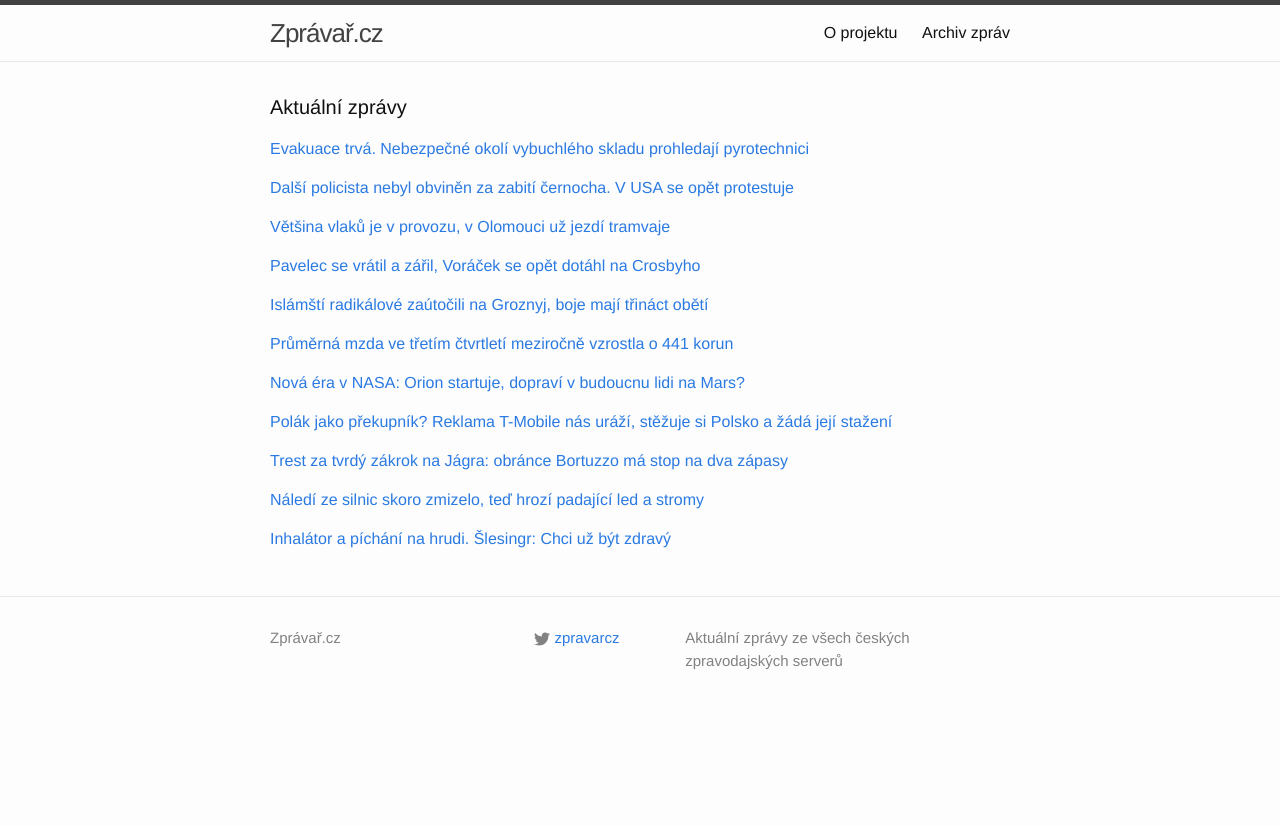
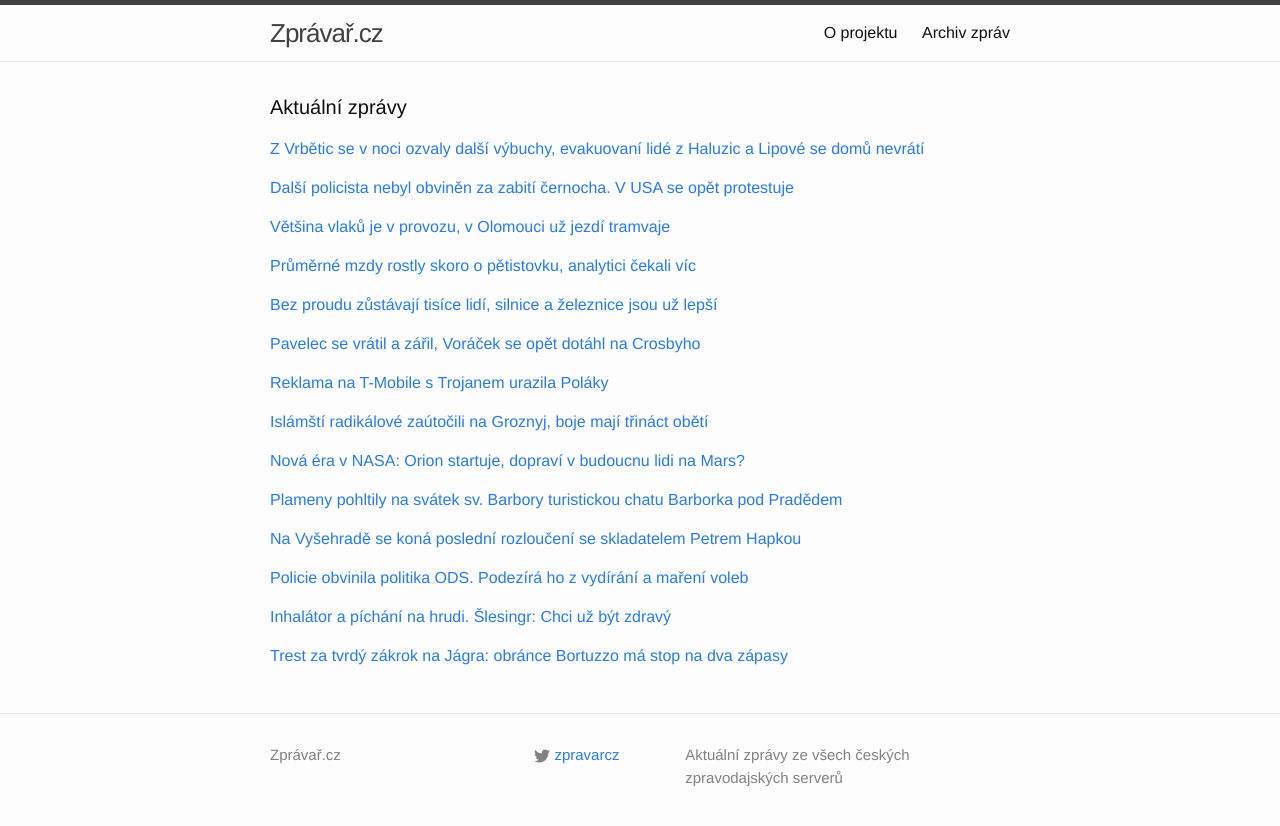
Before and after one commit to adliska/zpravar, a Jekyll site: the page built from index.html, in a window 1280 px wide. Shown: the top 826 px of the page. Built offline with Jekyll 4.4.1, drawn with Linux system fonts in a browser that asks for light colours.

Commit message:
zpravar news update

```diff
--- a/index.html
+++ b/index.html
@@ -5,9 +5,10 @@ layout: default
 <div class="home">
     <h1 class="page-heading">Aktuální zprávy</h1>
 
-<p><a href="javascript:;" onclick="toggle_visibility('zpravy0')">Evakuace trvá. Nebezpečné okolí vybuchlého skladu prohledají pyrotechnici</a></p>
+<p><a href="javascript:;" onclick="toggle_visibility('zpravy0')">Z Vrbětic se v noci ozvaly další výbuchy, evakuovaní lidé z Haluzic a Lipové se domů nevrátí</a></p>
 <div id="zpravy0" style="display:none">
 <ul>
+<li><a href=http://www.rozhlas.cz/_zprava/z-vrbetic-se-v-noci-ozvaly-dalsi-vybuchy-evakuovani-lide-z-haluzic-a-lipove-se-domu-nevrati--1428164>Z Vrbětic se v noci ozvaly další výbuchy, evakuovaní lidé z Haluzic a Lipové se domů nevrátí - www.rozhlas.cz</a></li>
 <li><a href=http://domaci.ihned.cz/domaci/c1-63212800-evakuace-trva-nebezpecne-okoli-vybuchleho-skladu-prohledaji-pyrotechnici>Evakuace trvá. Nebezpečné okolí vybuchlého skladu prohledají pyrotechnici - domaci.ihned.cz</a></li>
 <li><a href=http://domaci.ihned.cz/domaci/c1-63212800-lide-se-zatim-nevrati-do-svych-domovu-v-okoli-vybuchleho-skladu-na-zlinsku>Lidé se zatím nevrátí do svých domovů v okolí vybuchlého skladu na Zlínsku - domaci.ihned.cz</a></li>
 <li><a href=http://www.ceskatelevize.cz/ct24/regiony/294419-v-noci-pokracovaly-vybuchy-ze-skladu-ve-vrbeticich-evakuace-trva/>V noci pokračovaly výbuchy ze skladu ve Vrběticích, evakuace trvá - www.ceskatelevize.cz</a></li>
@@ -54,8 +55,31 @@ layout: default
 <li><a href=http://www.ceskenoviny.cz/zpravy/zpravy/v-olomouci-rano-vyjely-vsechny-tramvaje-troleje-jsou-bez-namrazy/1154811>V Olomouci ráno vyjely všechny tramvaje, troleje jsou bez námrazy - www.ceskenoviny.cz</a></li>
 <li><a href=http://zpravy.aktualne.cz/regiony/v-olomouci-rano-vyjely-tramvaje-troleje-jsou-bez-namrazy/r~21c6e1e07b7611e4bdad0025900fea04/>V Olomouci ráno vyjely tramvaje, troleje jsou bez námrazy - zpravy.aktualne.cz</a></li>
 </ul>
-</div><p><a href="javascript:;" onclick="toggle_visibility('zpravy3')">Pavelec se vrátil a zářil, Voráček se opět dotáhl na Crosbyho</a></p>
+</div><p><a href="javascript:;" onclick="toggle_visibility('zpravy3')">Průměrné mzdy rostly skoro o pětistovku, analytici čekali víc</a></p>
 <div id="zpravy3" style="display:none">
+<ul>
+<li><a href=http://www.ceskatelevize.cz/ct24/ekonomika/294427-prumerne-mzdy-rostly-skoro-o-petistovku-analytici-cekali-vic/>Průměrné mzdy rostly skoro o pětistovku, analytici čekali víc - www.ceskatelevize.cz</a></li>
+<li><a href=http://www.denik.cz/ekonomika/prumerna-mzda-v-ceske-republice-stoupla-na-25-219-korun-20141204.html>Průměrná mzda v České republice stoupla na 25 219 korun - www.denik.cz</a></li>
+<li><a href=http://byznys.ihned.cz/zpravodajstvi-cesko/c1-63212790-prumerna-mzda-stoupla-o-441-korun-na-25219-analytici-ocekavali-silnejsi-rust>Průměrná mzda stoupla o 441 korun na 25219. Analytici očekávali silnější růst - byznys.ihned.cz</a></li>
+<li><a href=http://www.novinky.cz/domaci/355379-prumerna-mzda-ve-tretim-ctvrtleti-mezirocne-vzrostla-o-441-korun.html>Průměrná mzda ve třetím čtvrtletí meziročně vzrostla o 441 korun - www.novinky.cz</a></li>
+<li><a href=http://byznys.ihned.cz/zpravodajstvi-cesko/c1-63212790-prumerna-mzda-stopla-o-441-korun-na-25-219-analytici-ocekavali-silnejsi-rust>Průměrná mzda stopla o 441 korun na 25219. Analytici očekávali silnější růst - byznys.ihned.cz</a></li>
+<li><a href=http://ekonomika.idnes.cz/prumerna-mzda-stoupla-o-441-korun-daf-/ekonomika.aspx?c=A141204_091924_ekonomika_fih>Průměrná mzda stoupla o 441 korun na 25 219 korun - ekonomika.idnes.cz</a></li>
+<li><a href=http://zpravy.aktualne.cz/ekonomika/mzdy-v-cesku-stouply-o-procento-i-po-odecteni-inflace/r~6dd088f07b8c11e4833a0025900fea04/>Mzdy v Česku stouply o procento. I po odečtení inflace - zpravy.aktualne.cz</a></li>
+<li><a href=http://zpravy.e15.cz/burzy-a-trhy/makroekonomicka-data/prumerna-mzda-stoupla-na-25-219-korun-analytici-cekali-vic-1142624>Průměrná mzda stoupla na 25 219 korun. Analytici čekali víc - zpravy.e15.cz</a></li>
+</ul>
+</div><p><a href="javascript:;" onclick="toggle_visibility('zpravy4')">Bez proudu zůstávají tisíce lidí, silnice a železnice jsou už lepší</a></p>
+<div id="zpravy4" style="display:none">
+<ul>
+<li><a href=http://zpravy.e15.cz/domaci/udalosti/bez-proudu-zustavaji-tisice-lidi-silnice-a-zeleznice-jsou-uz-lepsi-1142643>Bez proudu zůstávají tisíce lidí, silnice a železnice jsou už lepší - zpravy.e15.cz</a></li>
+<li><a href=http://www.ceskatelevize.cz/ct24/domaci/294424-bez-proudu-jsou-stale-tisicovky-lidi-silnice-blokuji-spadle-stromy/>Bez proudu jsou stále tisícovky lidí, silnice blokují spadlé stromy - www.ceskatelevize.cz</a></li>
+<li><a href=http://zpravy.idnes.cz/silnice-ledovka-aktualni-stav-dka-/domaci.aspx?c=A141204_073814_domaci_skr>Náledí ze silnic skoro zmizelo, teď hrozí padající led a stromy - zpravy.idnes.cz</a></li>
+<li><a href=http://www.ceskenoviny.cz/zpravy/zpravy/bez-proudu-jsou-v-cr-kvuli-namraze-stale-tisicovky-odbernych-mist/1154842>Bez proudu jsou v ČR kvůli námraze stále tisícovky odběrných míst - www.ceskenoviny.cz</a></li>
+<li><a href=http://www.denik.cz/z_domova/tisice-domacnosti-jsou-kvuli-namraze-stale-bez-proudu-20141204.html>Tisíce domácností jsou kvůli námraze stále bez proudu - www.denik.cz</a></li>
+<li><a href=http://www.ceskenoviny.cz/zpravy/zpravy/prehled-sjizdnosti-silnic-v-jednotlivych-krajich/1154817>Přehled sjízdnosti silnic v jednotlivých krajích - www.ceskenoviny.cz</a></li>
+<li><a href=http://www.denik.cz/z_domova/ridici-pozor-na-zlinsku-je-mlha-na-plzensku-a-morave-padaji-stromy-20141204.html>Řidiči pozor! Na Zlínsku je mlha, na Plzeňsku a Moravě padají stromy - www.denik.cz</a></li>
+</ul>
+</div><p><a href="javascript:;" onclick="toggle_visibility('zpravy5')">Pavelec se vrátil a zářil, Voráček se opět dotáhl na Crosbyho</a></p>
+<div id="zpravy5" style="display:none">
 <ul>
 <li><a href=http://www.tyden.cz/rubriky/sport/hokej/nhl/pavelec-se-vratil-a-zaril-voracek-se-opet-dotahl-na-crosbyho_326181.html>Pavelec se vrátil a zářil, Voráček se opět dotáhl na Crosbyho - www.tyden.cz</a></li>
 <li><a href=http://www.denik.cz/hokej/pavelec-vychytal-vyhru-nad-edmontonem-a-byl-zvolen-hvezdou-zapasu-20141204.html>Pavelec vychytal výhru nad Edmontonem a byl zvolen hvězdou zápasu - www.denik.cz</a></li>
@@ -64,8 +88,17 @@ layout: default
 <li><a href=http://www.sportovninoviny.cz/zpravy/pavelec-vychytal-vyhru-nad-edmontonem-a-byl-zvolen-hvezdou-zapasu/1154816>Pavelec vychytal výhru nad Edmontonem a byl zvolen hvězdou zápasu - www.sportovninoviny.cz</a></li>
 <li><a href=http://sport.aktualne.cz/hvezda-zapasu-pavelec-vychytal-v-nhl-vyhru-nad-edmontonem/r~a0b231947b7b11e48477002590604f2e/>Hvězda zápasu. Pavelec vychytal v NHL výhru nad Edmontonem - sport.aktualne.cz</a></li>
 </ul>
-</div><p><a href="javascript:;" onclick="toggle_visibility('zpravy4')">Islámští radikálové zaútočili na Groznyj, boje mají třináct obětí</a></p>
-<div id="zpravy4" style="display:none">
+</div><p><a href="javascript:;" onclick="toggle_visibility('zpravy6')">Reklama na T-Mobile s Trojanem urazila Poláky</a></p>
+<div id="zpravy6" style="display:none">
+<ul>
+<li><a href=http://ekonomika.idnes.cz/reklama-na-t-mobile-s-trojanem-urazila-polaky-fnn-/ekonomika.aspx?c=A141204_093542_ekoakcie_ozr>Reklama na T-Mobile s Trojanem urazila Poláky - ekonomika.idnes.cz</a></li>
+<li><a href=http://www.lidovky.cz/urazite-polaky-ohradilo-se-polsko-proti-ceske-reklame-t-mobile-p74-/media.aspx?c=A141204_083008_ln-media_sk>Polák jako překupník? Reklama T-Mobile nás uráží, stěžuje si Polsko a žádá její stažení  - www.lidovky.cz</a></li>
+<li><a href=http://echo24.cz/a/wnzYd>Polsko si stěžuje na českou reklamu, vadí jí polský překupník - echo24.cz</a></li>
+<li><a href=http://zpravy.aktualne.cz/zahranici/polsko-si-stezuje-na-ceskou-reklamu-na-telefony/r~2eee2e027b8311e4833a0025900fea04/>Poláci si stěžují na českou reklamu na telefony. Uráží je - zpravy.aktualne.cz</a></li>
+<li><a href=http://www.novinky.cz/domaci/355370-polsko-si-stezuje-na-ceskou-reklamu-na-telefony-pry-polaky-urazi.html>Polsko si stěžuje na českou reklamu na telefony, prý Poláky uráží - www.novinky.cz</a></li>
+</ul>
+</div><p><a href="javascript:;" onclick="toggle_visibility('zpravy7')">Islámští radikálové zaútočili na Groznyj, boje mají třináct obětí</a></p>
+<div id="zpravy7" style="display:none">
 <ul>
 <li><a href=http://zpravy.idnes.cz/cecensko-utok-groznyj-kavkaz-13-obeti-separatiste-f7p-/zahranicni.aspx?c=A141204_085435_zahranicni_vez>Islámští radikálové zaútočili na Groznyj, boje mají třináct obětí - zpravy.idnes.cz</a></li>
 <li><a href=http://www.ceskenoviny.cz/zpravy/zpravy/zrejme-islamsti-radikalove-zautocili-na-groznyj-az-13-mrtvych/1154802>Zřejmě islámští radikálové zaútočili na Groznyj, až 13 mrtvých - www.ceskenoviny.cz</a></li>
@@ -73,50 +106,49 @@ layout: default
 <li><a href=http://zpravy.aktualne.cz/zahranici/ozbrojenci-v-cecenskem-groznem-zastrelili-tri-policisty/r~8dd42c3c7b7911e4833a0025900fea04/>Ozbrojenci v čečenském Grozném zastřelili tři policisty - zpravy.aktualne.cz</a></li>
 <li><a href=http://www.ceskenoviny.cz/zpravy/zpravy/ozbrojenci-v-groznem-pry-zabili-tri-policisty/1154802>Ozbrojenci v Grozném prý zabili tři policisty - www.ceskenoviny.cz</a></li>
 </ul>
-</div><p><a href="javascript:;" onclick="toggle_visibility('zpravy5')">Průměrná mzda ve třetím čtvrtletí meziročně vzrostla o 441 korun</a></p>
-<div id="zpravy5" style="display:none">
-<ul>
-<li><a href=http://www.novinky.cz/domaci/355379-prumerna-mzda-ve-tretim-ctvrtleti-mezirocne-vzrostla-o-441-korun.html>Průměrná mzda ve třetím čtvrtletí meziročně vzrostla o 441 korun - www.novinky.cz</a></li>
-<li><a href=http://byznys.ihned.cz/zpravodajstvi-cesko/c1-63212790-prumerna-mzda-stopla-o-441-korun-na-25-219-analytici-ocekavali-silnejsi-rust>Průměrná mzda stopla o 441 korun na 25219. Analytici očekávali silnější růst - byznys.ihned.cz</a></li>
-<li><a href=http://ekonomika.idnes.cz/prumerna-mzda-stoupla-o-441-korun-daf-/ekonomika.aspx?c=A141204_091924_ekonomika_fih>Průměrná mzda stoupla o 441 korun na 25 219 korun - ekonomika.idnes.cz</a></li>
-<li><a href=http://zpravy.aktualne.cz/ekonomika/mzdy-v-cesku-stouply-o-procento-i-po-odecteni-inflace/r~6dd088f07b8c11e4833a0025900fea04/>Mzdy v Česku stouply o procento. I po odečtení inflace - zpravy.aktualne.cz</a></li>
-<li><a href=http://zpravy.e15.cz/burzy-a-trhy/makroekonomicka-data/prumerna-mzda-stoupla-na-25-219-korun-analytici-cekali-vic-1142624>Průměrná mzda stoupla na 25 219 korun. Analytici čekali víc - zpravy.e15.cz</a></li>
-</ul>
-</div><p><a href="javascript:;" onclick="toggle_visibility('zpravy6')">Nová éra v NASA: Orion startuje, dopraví v budoucnu lidi na Mars?</a></p>
-<div id="zpravy6" style="display:none">
+</div><p><a href="javascript:;" onclick="toggle_visibility('zpravy8')">Nová éra v NASA: Orion startuje, dopraví v budoucnu lidi na Mars?</a></p>
+<div id="zpravy8" style="display:none">
 <ul>
 <li><a href=http://www.ceskatelevize.cz/ct24/svet/294320-nova-era-v-nasa-orion-startuje-dopravi-v-budoucnu-lidi-na-mars/>Nová éra v NASA: Orion startuje, dopraví v budoucnu lidi na Mars? - www.ceskatelevize.cz</a></li>
 <li><a href=http://www.ceskenoviny.cz/zpravy/zpravy/novou-vesmirnou-lod-nasa-orion-proveri-prvni-testovaci-let/1154800>Novou vesmírnou loď NASA Orion prověří první testovací let - www.ceskenoviny.cz</a></li>
 <li><a href=http://e-svet.e15.cz/technika/prvni-krok-na-ceste-k-marsu-nasa-otestuje-lod-orion-1142380>První krok na cestě k Marsu. NASA otestuje loď Orion - e-svet.e15.cz</a></li>
 <li><a href=http://zpravy.aktualne.cz/zahranici/nasa-vyzkousi-orion-lod-ktera-ma-dopravit-lidi-na-mars/r~1ece86ec7ada11e4b0c4002590604f2e/>Američané vyzkouší Orion. Loď, která dopraví lidi na Mars - zpravy.aktualne.cz</a></li>
 </ul>
-</div><p><a href="javascript:;" onclick="toggle_visibility('zpravy7')">Polák jako překupník? Reklama T-Mobile nás uráží, stěžuje si Polsko a žádá její stažení </a></p>
-<div id="zpravy7" style="display:none">
+</div><p><a href="javascript:;" onclick="toggle_visibility('zpravy9')">Plameny pohltily na svátek sv. Barbory turistickou chatu Barborka pod Pradědem</a></p>
+<div id="zpravy9" style="display:none">
 <ul>
-<li><a href=http://www.lidovky.cz/urazite-polaky-ohradilo-se-polsko-proti-ceske-reklame-t-mobile-p74-/media.aspx?c=A141204_083008_ln-media_sk>Polák jako překupník? Reklama T-Mobile nás uráží, stěžuje si Polsko a žádá její stažení  - www.lidovky.cz</a></li>
-<li><a href=http://echo24.cz/a/wnzYd>Polsko si stěžuje na českou reklamu, vadí jí polský překupník - echo24.cz</a></li>
-<li><a href=http://zpravy.aktualne.cz/zahranici/polsko-si-stezuje-na-ceskou-reklamu-na-telefony/r~2eee2e027b8311e4833a0025900fea04/>Poláci si stěžují na českou reklamu na telefony. Uráží je - zpravy.aktualne.cz</a></li>
-<li><a href=http://www.novinky.cz/domaci/355370-polsko-si-stezuje-na-ceskou-reklamu-na-telefony-pry-polaky-urazi.html>Polsko si stěžuje na českou reklamu na telefony, prý Poláky uráží - www.novinky.cz</a></li>
+<li><a href=http://www.novinky.cz/krimi/355383-plameny-pohltily-na-svatek-sv-barbory-turistickou-chatu-barborka-pod-pradedem.html>Plameny pohltily na svátek sv. Barbory turistickou chatu Barborka pod Pradědem - www.novinky.cz</a></li>
+<li><a href=http://www.rozhlas.cz/_zprava/v-jesenikach-horela-chata-barborka-ohen-poskodil-i-sneznou-rolbu--1428189>V Jeseníkách hořela chata Barborka, oheň poškodil i sněžnou rolbu - www.rozhlas.cz</a></li>
+<li><a href=http://www.rozhlas.cz/_zprava/v-jesenikach-hori-chata-barborka-hasici-maji-pozar-pod-kontrolou--1428189>V Jeseníkách hoří chata Barborka, hasiči mají požár pod kontrolou - www.rozhlas.cz</a></li>
+<li><a href=http://ostrava.idnes.cz/v-jesenikach-pod-pradedem-hori-chata-barborka-hasici-vcas-zasahli-pxq-/ostrava-zpravy.aspx?c=A141204_084041_ostrava-zpravy_jog>V Jeseníkách pod Pradědem hoří chata Barborka, hasiči včas zasáhli - ostrava.idnes.cz</a></li>
 </ul>
-</div><p><a href="javascript:;" onclick="toggle_visibility('zpravy8')">Trest za tvrdý zákrok na Jágra: obránce Bortuzzo má stop na dva zápasy</a></p>
-<div id="zpravy8" style="display:none">
+</div><p><a href="javascript:;" onclick="toggle_visibility('zpravy10')">Na Vyšehradě se koná poslední rozloučení se skladatelem Petrem Hapkou</a></p>
+<div id="zpravy10" style="display:none">
+<ul>
+<li><a href=http://www.denik.cz/ostatni_kultura/na-vysehrade-se-kona-posledni-rozlouceni-se-skladatelem-petrem-hapkou-20141204.html>Na Vyšehradě se koná poslední rozloučení se skladatelem Petrem Hapkou - www.denik.cz</a></li>
+<li><a href=http://www.novinky.cz/kultura/355374-posledni-rozlouceni-s-hapkou-na-vysehrade.html>Poslední rozloučení s Hapkou na Vyšehradě - www.novinky.cz</a></li>
+<li><a href=http://www.ceskatelevize.cz/ct24/kultura/294420-posledni-cesta-petra-hapky-vede-na-okor/>Poslední cesta Petra Hapky vede na Okoř - www.ceskatelevize.cz</a></li>
+<li><a href=http://www.ceskenoviny.cz/zpravy/zpravy/na-vysehrade-bude-posledni-rozlouceni-se-skladatelem-hapkou/1154796>Na Vyšehradě bude poslední rozloučení se skladatelem Hapkou - www.ceskenoviny.cz</a></li>
+</ul>
+</div><p><a href="javascript:;" onclick="toggle_visibility('zpravy11')">Policie obvinila politika ODS. Podezírá ho z vydírání a maření voleb </a></p>
+<div id="zpravy11" style="display:none">
+<ul>
+<li><a href=http://www.lidovky.cz/policie-obvinila-zastupitele-mikuleckeho-podezira-ho-z-mareni-voleb-1ia-/zpravy-domov.aspx?c=A141204_095157_ln_domov_sk>Policie obvinila politika ODS. Podezírá ho z vydírání a maření voleb  - www.lidovky.cz</a></li>
+<li><a href=http://domaci.ihned.cz/politika/c1-63213170-policie-vini-zastupitele-letnan-z-uplaceni-volicu-a-vydirani-kandidatky>Policie viní zastupitele Letňan z uplácení voličů a vydírání kandidátky - domaci.ihned.cz</a></li>
+<li><a href=http://zpravy.aktualne.cz/domaci/policie-obvinila-politika-ods-podle-svedka-uplacel-volice/r~b69982327b1211e49b26002590604f2e/>Policie obvinila politika ODS. Podle svědka uplácel voliče - zpravy.aktualne.cz</a></li>
+</ul>
+</div><p><a href="javascript:;" onclick="toggle_visibility('zpravy12')">Inhalátor a píchání na hrudi. Šlesingr: Chci už být zdravý</a></p>
+<div id="zpravy12" style="display:none">
+<ul>
+<li><a href=http://sport.aktualne.cz/inhalator-a-pichani-na-hrudi-slesingr-chci-uz-byt-zdravy/r~a597dc2c7b7611e4845a002590604f2e/>Inhalátor a píchání na hrudi. Šlesingr: Chci už být zdravý - sport.aktualne.cz</a></li>
+<li><a href=http://sport.aktualne.cz/inhalator-a-pichani-na-hrudniku-slesingr-prekonal-sam-sebe/r~a597dc2c7b7611e4845a002590604f2e/>Inhalátor a píchání na hrudníku. Šlesingr překonal sám sebe - sport.aktualne.cz</a></li>
+<li><a href=http://www.tyden.cz/rubriky/sport/zimni-sporty/nepatrim-do-stareho-zeleza-vzkazal-slesingr-boji-se-ale-o-zdravi_326166.html>Nepatřím do starého železa, vzkázal Šlesingr. Bojí se ale o zdraví - www.tyden.cz</a></li>
+</ul>
+</div><p><a href="javascript:;" onclick="toggle_visibility('zpravy13')">Trest za tvrdý zákrok na Jágra: obránce Bortuzzo má stop na dva zápasy</a></p>
+<div id="zpravy13" style="display:none">
 <ul>
 <li><a href=http://hokej.idnes.cz/bertuzzo-nesmi-hrat-za-faul-na-jagra-dva-zapasy-fln-/nhl.aspx?c=A141204_074348_nhl_ald>Trest za tvrdý zákrok na Jágra: obránce Bortuzzo má stop na dva zápasy - hokej.idnes.cz</a></li>
 <li><a href=http://sport.aktualne.cz/bek-bortuzzo-nesmi-hrat-dva-zapasy-jagr-bude-v-poradku/r~ba3afdfa7b7e11e48ee3002590604f2e/>Bek Bortuzzo nesmí hrát dva zápasy, Jágr bude v pořádku - sport.aktualne.cz</a></li>
 <li><a href=http://www.sportovninoviny.cz/zpravy/obrance-bortuzzo-nesmi-za-zakrok-na-jagra-hrat-dva-zapasy/1154825>Obránce Bortuzzo nesmí za zákrok na Jágra hrát dva zápasy - www.sportovninoviny.cz</a></li>
 </ul>
-</div><p><a href="javascript:;" onclick="toggle_visibility('zpravy9')">Náledí ze silnic skoro zmizelo, teď hrozí padající led a stromy</a></p>
-<div id="zpravy9" style="display:none">
-<ul>
-<li><a href=http://zpravy.idnes.cz/silnice-ledovka-aktualni-stav-dka-/domaci.aspx?c=A141204_073814_domaci_skr>Náledí ze silnic skoro zmizelo, teď hrozí padající led a stromy - zpravy.idnes.cz</a></li>
-<li><a href=http://www.ceskenoviny.cz/zpravy/zpravy/prehled-sjizdnosti-silnic-v-jednotlivych-krajich/1154817>Přehled sjízdnosti silnic v jednotlivých krajích - www.ceskenoviny.cz</a></li>
-<li><a href=http://www.denik.cz/z_domova/ridici-pozor-na-zlinsku-je-mlha-na-plzensku-a-morave-padaji-stromy-20141204.html>Řidiči pozor! Na Zlínsku je mlha, na Plzeňsku a Moravě padají stromy - www.denik.cz</a></li>
-</ul>
-</div><p><a href="javascript:;" onclick="toggle_visibility('zpravy10')">Inhalátor a píchání na hrudi. Šlesingr: Chci už být zdravý</a></p>
-<div id="zpravy10" style="display:none">
-<ul>
-<li><a href=http://sport.aktualne.cz/inhalator-a-pichani-na-hrudi-slesingr-chci-uz-byt-zdravy/r~a597dc2c7b7611e4845a002590604f2e/>Inhalátor a píchání na hrudi. Šlesingr: Chci už být zdravý - sport.aktualne.cz</a></li>
-<li><a href=http://sport.aktualne.cz/inhalator-a-pichani-na-hrudniku-slesingr-prekonal-sam-sebe/r~a597dc2c7b7611e4845a002590604f2e/>Inhalátor a píchání na hrudníku. Šlesingr překonal sám sebe - sport.aktualne.cz</a></li>
-<li><a href=http://www.tyden.cz/rubriky/sport/zimni-sporty/nepatrim-do-stareho-zeleza-vzkazal-slesingr-boji-se-ale-o-zdravi_326166.html>Nepatřím do starého železa, vzkázal Šlesingr. Bojí se ale o zdraví - www.tyden.cz</a></li>
-</ul>
 </div></div>
```
